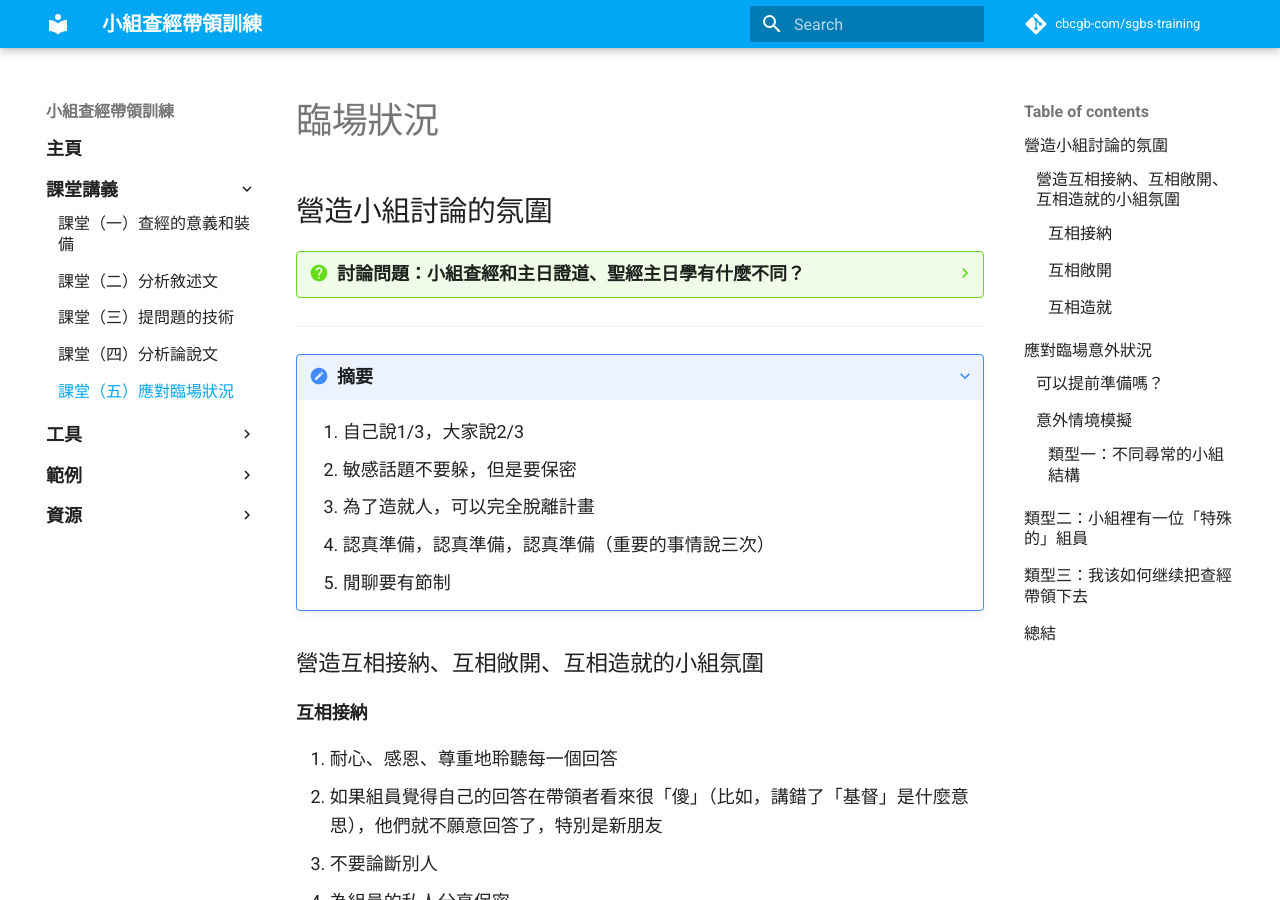
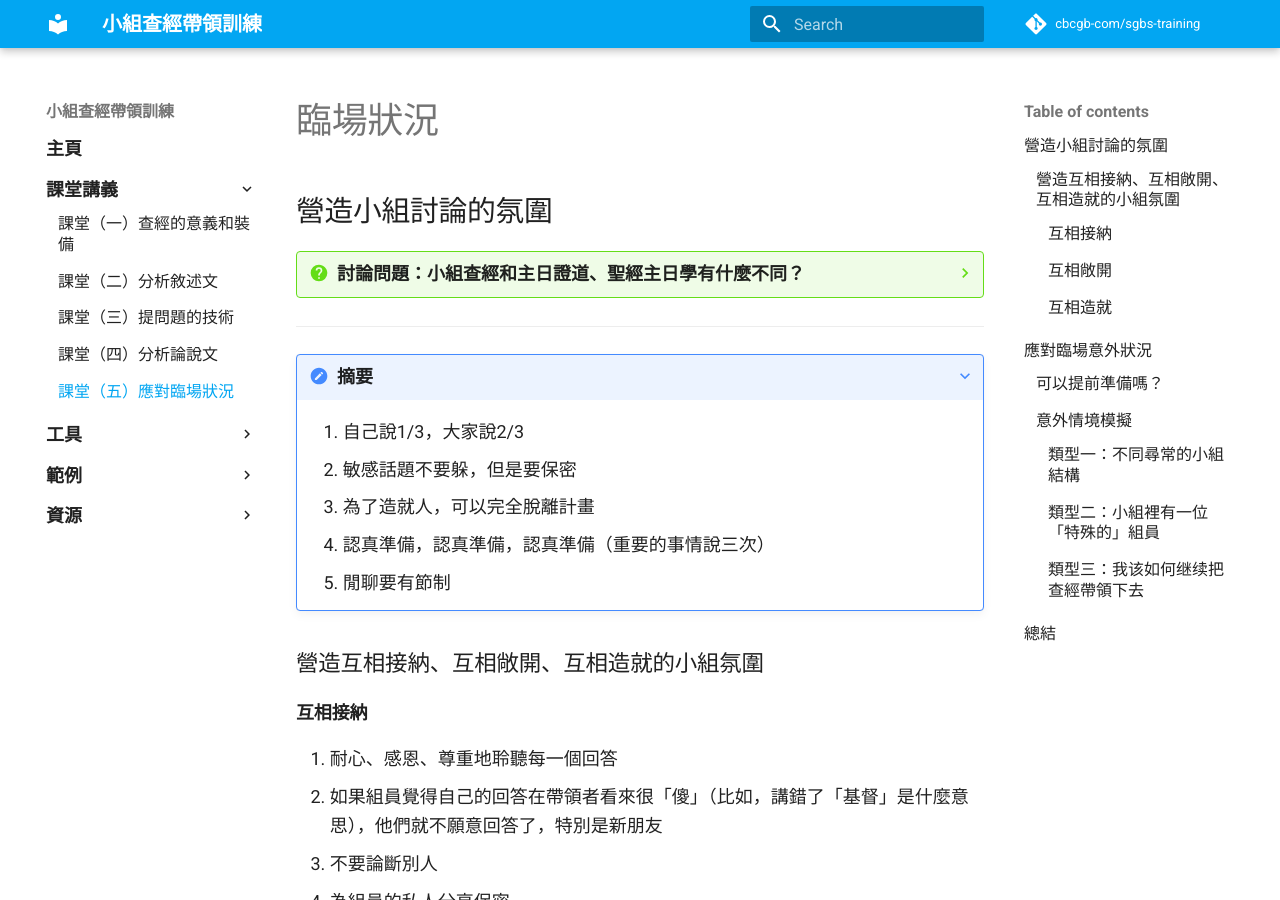
Before and after one commit to cbcgb-com/sgbs-training, an MkDocs documentation site: the page built from docs/class-notes/lesson-5-situations.md, in a window 1280 px wide and 900 px high. Built offline with MkDocs 1.6.1 and Material for MkDocs 9.7.7, drawn with Linux system fonts in a browser that asks for light colours; comment, search, counter and statistics services are not loaded.

```diff
--- a/docs/class-notes/lesson-5-situations.md
+++ b/docs/class-notes/lesson-5-situations.md
@@ -80,7 +80,7 @@
 ??? question "情景二：突然出現多位新朋友"
     今天剛開始帶查經，才發現今天小組一下子出現了好多慕道友與新朋友。
 
-## 類型二：小組裡有一位「特殊的」組員
+#### 類型二：小組裡有一位「特殊的」組員
 
 ??? question "情景三：「資深慕道友」提出神學難題"
     今天小組里突然來了一個「資深慕道友」，不同意「標準答案」，有自己的一套理解。而且提出的每個問題都是神學難題，沒有一個我是可以回答的。
@@ -88,7 +88,7 @@
 ??? question "情景四：「脫口秀主持人」主導場面"
     小組裡突然來了一個「脫口秀主持人」，我一問問題他/她就回答，主導了整個帶查經場面，其他小組員無法分享。
 
-## 類型三：我该如何继续把查經帶領下去
+#### 類型三：我该如何继续把查經帶領下去
 
 ??? question "情景五：突然腦子一片空白"
     我明明問題準備得很好，但是不知怎麼的，帶查經中途，突然腦子一片空白。
```
